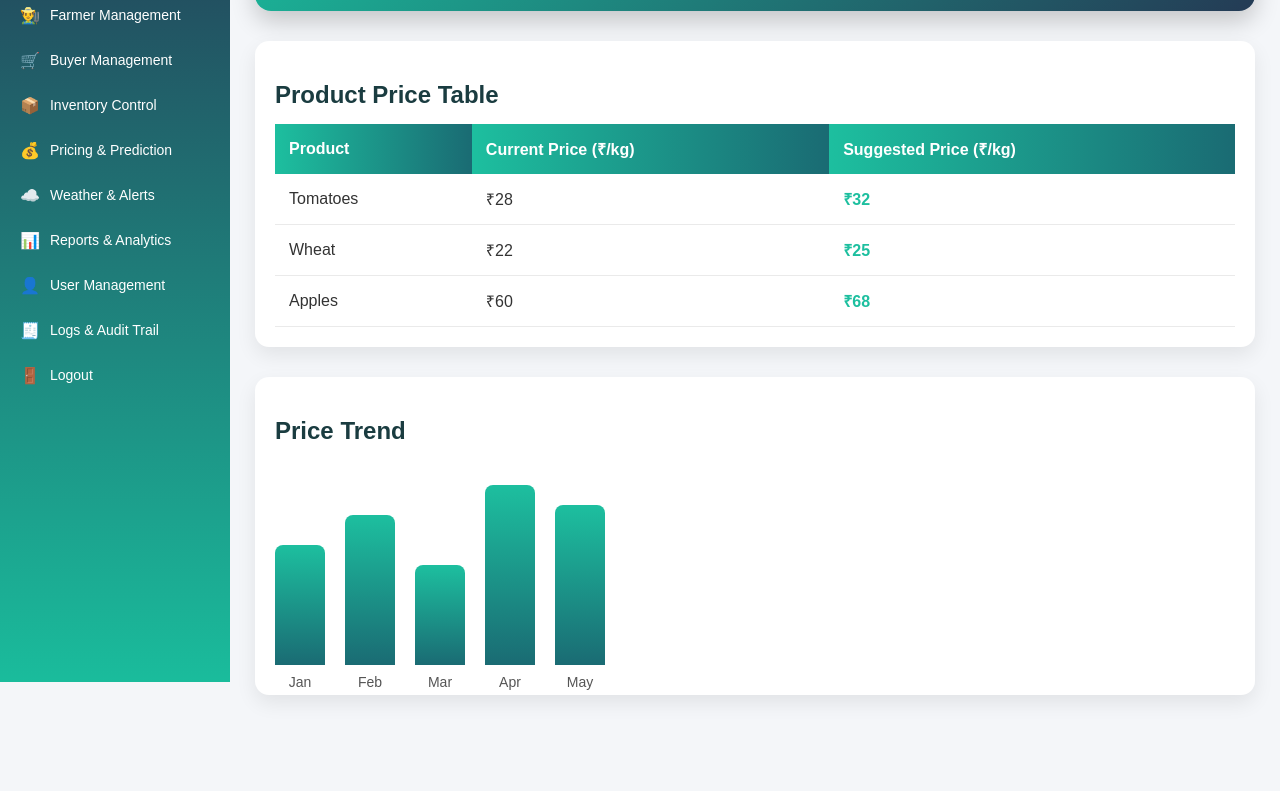
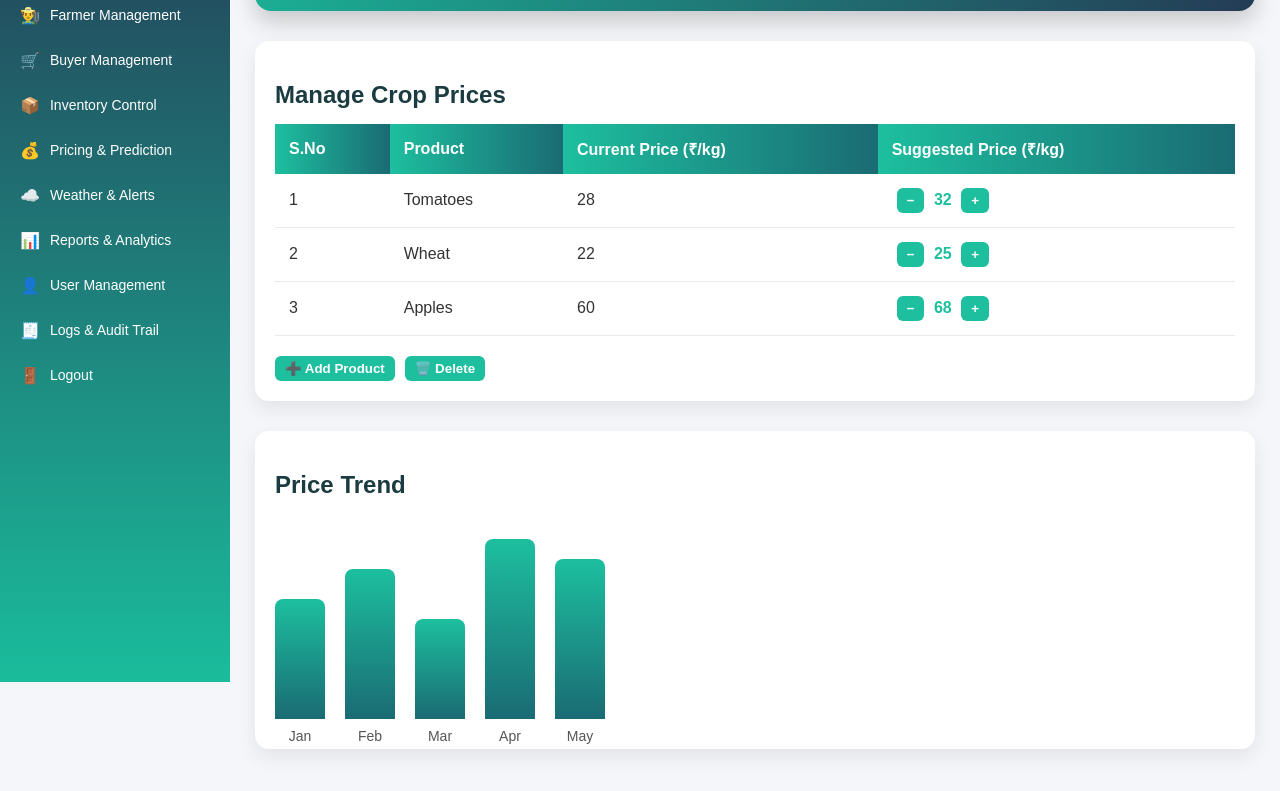
Before and after one commit to onkarsabale/admin-panel, a plain HTML site: page pricing.html in a window 1280 px wide. Shown: the part 143-934 px from the top of the page. Before the commit the page ends 893 px from the top, so only its background shows below. Drawn offline with Linux system fonts and the light colour scheme.

Commit message:
edit price

```diff
--- a/pricing.html
+++ b/pricing.html
@@ -143,6 +143,28 @@ tbody tr:hover {
     font-size: 14px;
     color: #555;
 }
+button {
+    padding: 5px 10px;
+    border: none;
+    border-radius: 6px;
+    cursor: pointer;
+    background: #1dbf9f;
+    color: white;
+    font-weight: bold;
+}
+
+button:hover {
+    background: #148f7a;
+}
+
+td button {
+    margin: 0 5px;
+}
+
+input[type="checkbox"] {
+    transform: scale(1.2);
+}
+
 
  </style>
 </head>
@@ -173,11 +195,12 @@ tbody tr:hover {
 
 
    <div class="card">
-        <h2>Product Price Table</h2>
+    <h2>Manage Crop Prices</h2>
 
-        <table>
+    <table id="priceTable">
         <thead>
             <tr>
+                <th id="selectHeader">S.No</th>
                 <th>Product</th>
                 <th>Current Price (₹/kg)</th>
                 <th>Suggested Price (₹/kg)</th>
@@ -185,23 +208,44 @@ tbody tr:hover {
         </thead>
         <tbody>
             <tr>
+               <td class="serial">1</td>
                 <td>Tomatoes</td>
-                    <td>₹28</td>
-                    <td class="suggested">₹32</td>
+                <td>28</td>
+                <td>
+                    <button onclick="changePrice(this, -1)">−</button>
+                    <span class="suggested">32</span>
+                    <button onclick="changePrice(this, 1)">+</button>
+                </td>
             </tr>
             <tr>
+                <td class="serial">2</td>
                 <td>Wheat</td>
-                    <td>₹22</td>
-                    <td class="suggested">₹25</td>
+                <td>22</td>
+                <td>
+                    <button onclick="changePrice(this, -1)">−</button>
+                    <span class="suggested">25</span>
+                    <button onclick="changePrice(this, 1)">+</button>
+                </td>
             </tr>
             <tr>
+                <td class="serial">3</td>
                 <td>Apples</td>
-                    <td>₹60</td>
-                    <td class="suggested">₹68</td>
+                <td>60</td>
+                <td>
+                    <button onclick="changePrice(this, -1)">−</button>
+                    <span class="suggested">68</span>
+                    <button onclick="changePrice(this, 1)">+</button>
+                </td>
             </tr>
         </tbody>
     </table>
+
+    <div style="margin-top:20px; display:flex; gap:10px;">
+        <button onclick="addProduct()">➕ Add Product</button>
+        <button onclick="deleteProducts()">🗑️ Delete </button>
     </div>
+</div>
+
 
 
     <div class="card">
@@ -216,7 +260,7 @@ tbody tr:hover {
         </div>
 
 </div>
-
+<script src="pricing.js"></script>
 
 </body>
 </html>
--- /dev/null
+++ b/pricing.js
@@ -0,0 +1,79 @@
+
+let deleteMode = false;
+
+function changePrice(btn, value) {
+    let priceSpan = btn.parentElement.querySelector("span");
+    let price = parseInt(priceSpan.innerText);
+
+    price = Math.max(0, price + value);
+    priceSpan.innerText = price;
+}
+
+function updateSerialNumbers() {
+    let rows = document.querySelectorAll("#priceTable tbody tr");
+    rows.forEach((row, index) => {
+        row.cells[0].innerText = index + 1;
+        row.cells[0].className = "serial";
+    });
+}
+
+function addProduct() {
+    let product = prompt("Enter product name:");
+    let current = prompt("Enter current price:");
+    let suggested = prompt("Enter suggested price:");
+
+    if (!product || !current || !suggested) return;
+
+    let tbody = document.querySelector("#priceTable tbody");
+
+    let row = document.createElement("tr");
+    row.innerHTML = `
+        <td class="serial"></td>
+        <td>${product}</td>
+        <td>${current}</td>
+        <td>
+            <button onclick="changePrice(this, -1)">−</button>
+            <span class="suggested">${suggested}</span>
+            <button onclick="changePrice(this, 1)">+</button>
+        </td>
+    `;
+
+    tbody.appendChild(row);
+    updateSerialNumbers();
+}
+
+function deleteProducts() {
+    let rows = document.querySelectorAll("#priceTable tbody tr");
+    let header = document.getElementById("selectHeader");
+
+    if (!deleteMode) {
+        header.innerText = "Select";
+
+        rows.forEach(row => {
+            row.cells[0].innerHTML = `<input type="checkbox">`;
+            row.cells[0].className = "";
+        });
+
+        deleteMode = true;
+        return;
+    }
+
+    let deleted = false;
+
+    rows.forEach(row => {
+        let checkbox = row.cells[0].querySelector("input");
+        if (checkbox && checkbox.checked) {
+            row.remove();
+            deleted = true;
+        }
+    });
+
+    if (!deleted) {
+        alert("Select at least one item to delete");
+        return;
+    }
+
+    header.innerText = "S.No";
+    deleteMode = false;
+    updateSerialNumbers();
+}
```
Lines whose indentation alone changed are shown as unchanged.
